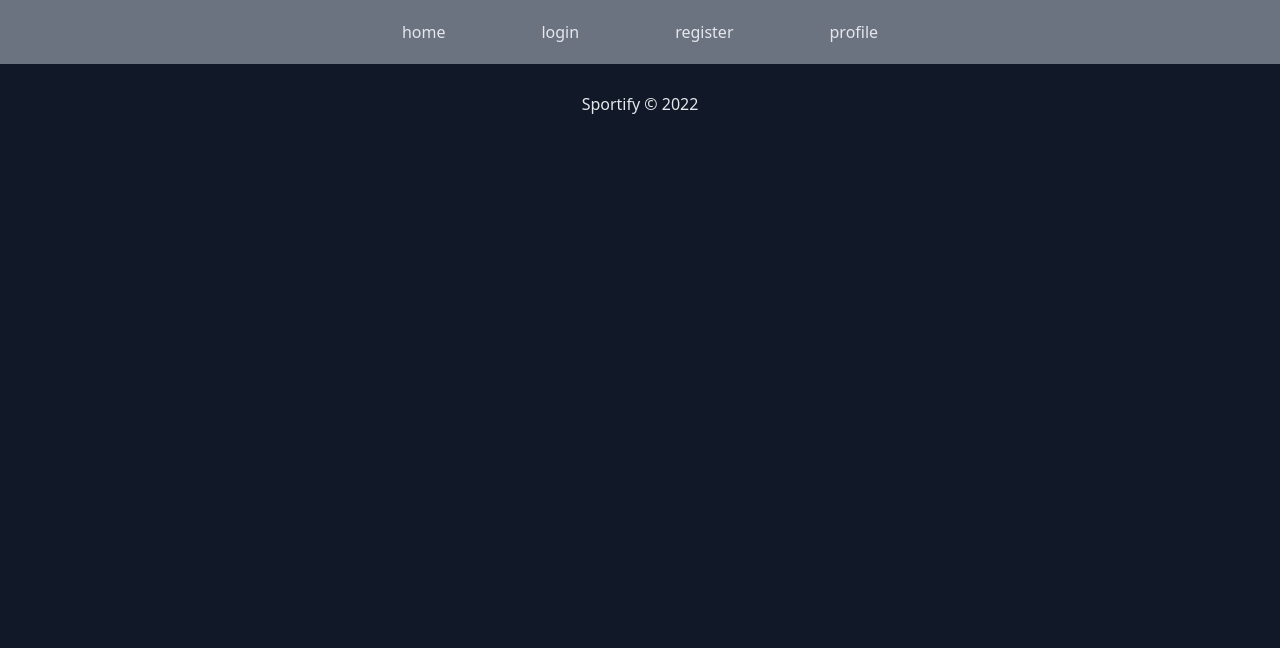
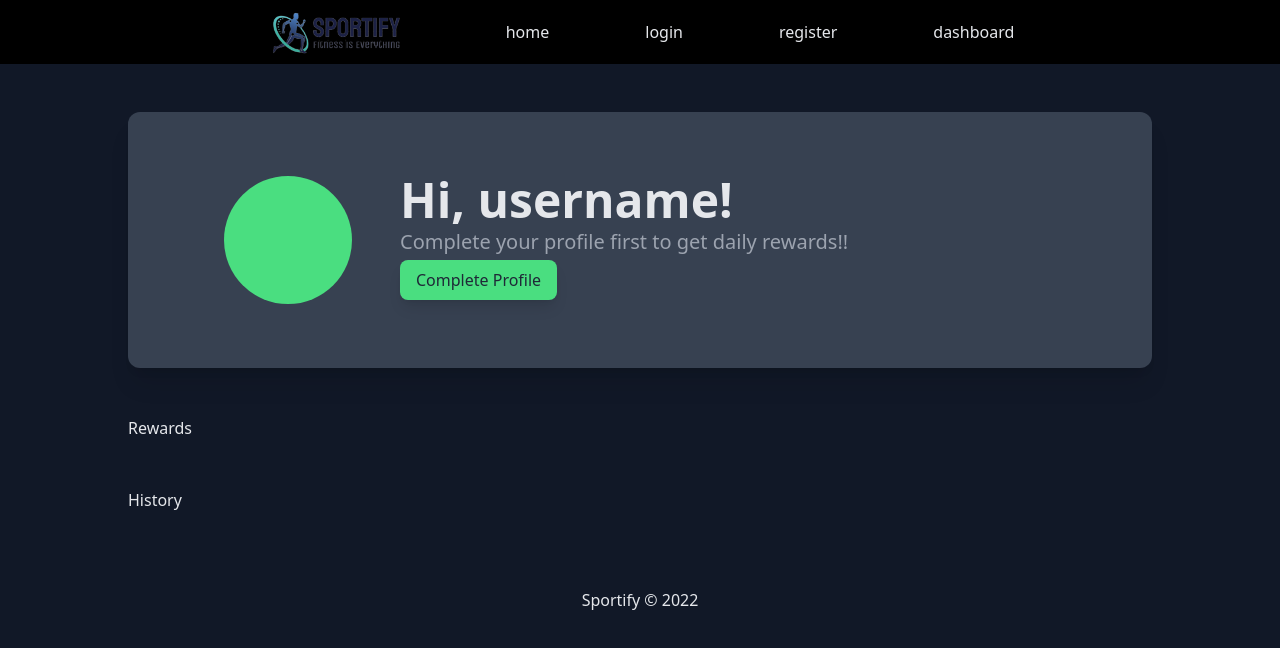
Before and after one commit to dishantzaveri/LOC4.0_EnemiesofSyntax, a React (Create React App) app: page /dashboard in a window 1280 px wide. Shown: the top 648 px of the page. Built offline with nearby package versions, Linux system fonts and the light colour scheme.

Commit message:
Dashboard added

```diff
--- a/src/App.jsx
+++ b/src/App.jsx
@@ -3,8 +3,11 @@ import { Footer } from './components/Footer'
 import { NavBar } from './components/Navbar'
 import { Home } from './pages/Home'
 import { Login } from './pages/Login'
-import { Profile } from './pages/Profile'
+import { Dashboard } from './pages/Dashboard'
 import { Register } from './pages/Register'
+import { Events } from './pages/Events'
+import { ProfileCreate } from './pages/ProfileCreate'
+import { ProfileEdit } from './pages/ProfileEdit'
 
 const App = () => {
   return (
@@ -15,7 +18,10 @@ const App = () => {
           <Route path='/' element={<Home />} />
           <Route path='/login' element={<Login />} />
           <Route path='/register' element={<Register />} />
-          <Route path='/profile' element={<Profile />} />
+          <Route path='/events' element={<Events />} />
+          <Route path='/dashboard' element={<Dashboard />} />
+          <Route path='/profile/create' element={<ProfileCreate />} />
+          <Route path='/profile/edit' element={<ProfileEdit />} />
         </Routes>
         <Footer />
       </Router>
--- /dev/null
+++ b/src/components/History.jsx
@@ -0,0 +1,7 @@
+import React from 'react'
+
+export const History = () => {
+  return (
+    <div>History</div>
+  )
+}
--- a/src/components/Navbar.jsx
+++ b/src/components/Navbar.jsx
@@ -1,12 +1,16 @@
 import { Link } from 'react-router-dom'
+import logo from '../utils/logo/logosm.png'
 
 export const NavBar = () => {
   return (
-    <div className='flex justify-center items-center h-16 gap-24 bg-gray-500'>
+    <div className='flex justify-center items-center h-16 gap-24 bg-black'>
+      <div className='w-36'>
+        <img src={logo} alt="Sportify" />
+      </div>
       <Link to='/'>home</Link>
       <Link to='/login'>login</Link>
       <Link to='/register'>register</Link>
-      <Link to='/profile'>profile</Link>
+      <Link to='/dashboard'>dashboard</Link>
     </div>
   )
 }
--- /dev/null
+++ b/src/components/Profile.jsx
@@ -0,0 +1,17 @@
+import React from 'react'
+import { Link } from 'react-router-dom'
+
+export const Profile = () => {
+  return (
+    <div className='bg-gray-700 shadow-xl rounded-xl flex py-16 px-24 gap-12'>
+      <div className="rounded-full bg-green-400 w-32 h-32"></div>
+      <div className="">
+        <h1 className="text-5xl font-semibold">Hi, username!</h1>
+        <h1 className="text-xl text-gray-400 my-1">Complete your profile first to get daily rewards!!</h1>
+        <Link to='/profile/create'>
+          <button className='bg-green-400 shadow-lg px-4 py-2 rounded-lg text-gray-800'>Complete Profile</button>
+        </Link>
+      </div>
+    </div>
+  )
+}
--- /dev/null
+++ b/src/components/Rewards.jsx
@@ -0,0 +1,7 @@
+import React from 'react'
+
+export const Rewards = () => {
+  return (
+    <div>Rewards</div>
+  )
+}
--- /dev/null
+++ b/src/pages/Dashboard.jsx
@@ -0,0 +1,14 @@
+import React from 'react'
+import { Profile } from '../components/Profile'
+import { Rewards } from '../components/Rewards'
+import { History } from '../components/History'
+
+export const Dashboard = () => {
+  return (
+    <div className='flex flex-col px-32 py-12 gap-12'>
+      <Profile />
+      <Rewards />
+      <History />
+    </div>
+  )
+}
--- /dev/null
+++ b/src/pages/Events.jsx
@@ -0,0 +1,9 @@
+import React from 'react'
+
+export const Events = () => {
+  return (
+    <div className=''>
+      event
+    </div>
+  )
+}
--- a/src/pages/Home.jsx
+++ b/src/pages/Home.jsx
@@ -28,7 +28,7 @@ const data =[
 
 export const Home = () => {
   return (
-    <div className='grid grid-cols-12 gap-8 px-24 py-12'>
+    <div className='grid grid-cols-12 gap-12 px-32 py-12'>
       <div className='col-span-8'>
         <div className="bg-gray-600 py-6 px-8 h-min rounded-xl shadow-xl">
           <div className="flex justify-between items-center w-full h-min pb-4">
--- a/src/pages/Profile.jsx
+++ /dev/null
@@ -1,7 +0,0 @@
-import React from 'react'
-
-export const Profile = () => {
-  return (
-    <div>Profile</div>
-  )
-}
--- /dev/null
+++ b/src/pages/ProfileCreate.jsx
@@ -0,0 +1,19 @@
+import { useState } from 'react'
+
+export const ProfileCreate = () => {
+  const [email, setEmail] = useState('')
+  const [values, setValues] = useState({})
+  return (
+    <div className="h-[82vh] flex justify-center items-center">
+      <div className='w-[40vw] flex flex-col justify-center items-center gap-6'>
+        <h1 className='text-4xl font-semibold'>Create Profile</h1>
+        <input className='px-6 py-2 border border-gray-600 text-lg rounded-xl w-full' placeholder='Enter Username' type="text" value={email} onChange={e => setEmail(e.target.value)} />
+        <div class="px-2 py-2 border-green-400 border rounded-lg">
+          <input className='accent-green-400 border-0 outline-0 ring-0 h-4 w-4 rounded' type="checkbox" id='check' />
+          <label htmlFor="check">Cricket</label>
+        </div>
+        <button className='px-8 py-3 bg-green-400 shadow-xl hover:shadow-2xl rounded-xl'>Login</button>
+      </div>
+    </div>
+  )
+}
```
Also changed, not shown: src/pages/ProfileEdit.jsx (added), src/utils/logo/logolg.png (added), src/utils/logo/logosm.png (added).
